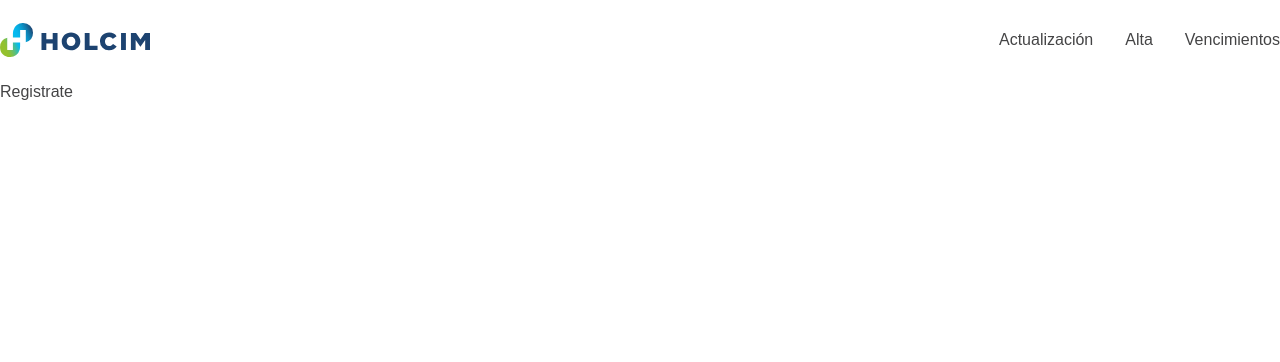
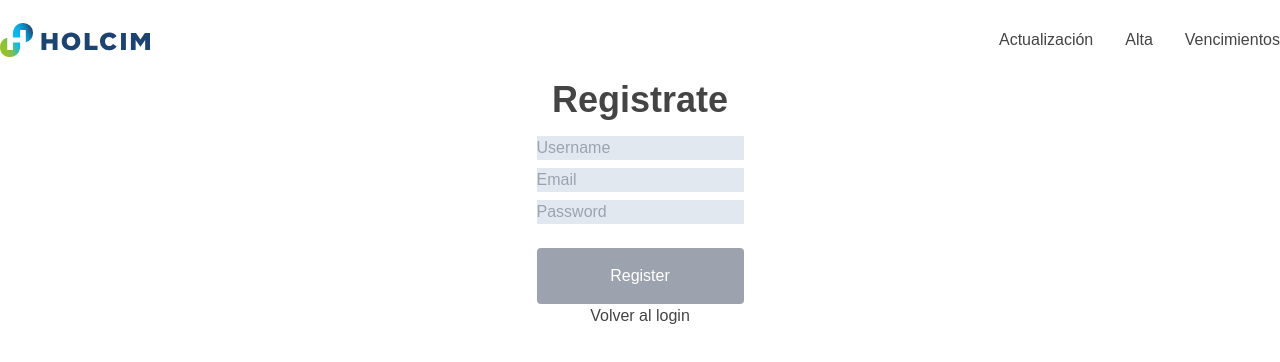
Before and after one commit to julioxr/control-de-documentacion, a Next.js app: page /register in a window 1280 px wide. Shown: the top 362 px of the page. Built offline with nearby package versions, Linux system fonts and the light colour scheme.

Commit message:
The routes for registration and login components were created, as well as the user table in SQL.

```diff
--- a/package.json
+++ b/package.json
@@ -10,6 +10,7 @@
   },
   "dependencies": {
     "autoprefixer": "10.4.14",
+    "bcryptjs": "^2.4.3",
     "eslint": "8.40.0",
     "eslint-config-next": "13.4.2",
     "mysql2": "^3.3.1",
--- /dev/null
+++ b/src/app/api/auth/register/route.js
@@ -0,0 +1,20 @@
+import { NextResponse } from "next/server";
+import { pool } from "../../../../../database/db";
+
+const query = `INSERT INTO usuarios (nombre, email, password) VALUES (?, ?, ?)`;
+
+export const POST = async (request) => {
+    const { name, email, password } = await request.json();
+
+    const values = [name, email, password];
+
+    try {
+        const [userCreated] = await pool.query(query, values);
+
+        return NextResponse.json(userCreated);
+    } catch (error) {
+        return new NextResponse(error.message, {
+            status: 500,
+        });
+    }
+};
--- a/src/app/create/page.js
+++ b/src/app/create/page.js
@@ -3,6 +3,7 @@ import { getTiposInterlocutores } from "../../../lib/get-data";
 
 const page = async () => {
     const tiposInterlocutores = await getTiposInterlocutores();
+    console.log(tiposInterlocutores);
     return (
         <section className="container mx-auto max-w-5xl">
             <h1 className="mb-8 text-center text-4xl font-bold">Alta</h1>
--- a/src/app/register/page.jsx
+++ b/src/app/register/page.jsx
@@ -1,9 +1,64 @@
-import React from "react";
+"use client";
+import { useState } from "react";
+import { useRouter } from "next/navigation";
+import Link from "next/link";
 
 const page = () => {
+    const [err, setErr] = useState(false);
+    const router = useRouter();
+
+    const handleSubmit = async (e) => {
+        e.preventDefault();
+        const name = e.target[0].value;
+        const email = e.target[1].value;
+        const password = e.target[2].value;
+
+        try {
+            const res = await fetch("/api/auth/register", {
+                method: "POST",
+                headers: {
+                    "Content-Type": "application/json",
+                },
+                body: JSON.stringify({ name, email, password }),
+            });
+            res.status === 201 &&
+                router.push("/login?success=Account has bee created");
+        } catch (error) {
+            setErr(true);
+        }
+    };
+
     return (
         <>
-            <div>Registrate</div>
+            <section className="flex flex-col items-center">
+                <h1 className="text-center text-4xl font-bold">Registrate</h1>
+
+                <form
+                    className="mt-4 flex flex-col gap-2"
+                    onSubmit={handleSubmit}
+                >
+                    <input
+                        type="text"
+                        placeholder="Username"
+                        className="bg-slate-200"
+                    />
+                    <input
+                        type="email"
+                        placeholder="Email"
+                        className="bg-slate-200"
+                    />
+                    <input
+                        type="password"
+                        placeholder="Password"
+                        className="bg-slate-200"
+                    />
+                    <button className="mt-4 rounded bg-gray-400 p-4 text-white">
+                        Register
+                    </button>
+                </form>
+                {err && <p>Hubo un error</p>}
+                <Link href={"/"}>Volver al login</Link>
+            </section>
         </>
     );
 };
--- a/src/components/login/Login.jsx
+++ b/src/components/login/Login.jsx
@@ -1,5 +1,6 @@
 "use client";
 import { useSession, signIn, signOut } from "next-auth/react";
+import Link from "next/link";
 
 const Login = () => {
     const session = useSession();
@@ -15,6 +16,7 @@ const Login = () => {
                 >
                     Login con google
                 </button>
+                <Link href={"/register"}>o registrate</Link>
             </main>
         </>
     );
```
Also changed, not shown: 1 other file (tests, documents, lock files or other folders).
